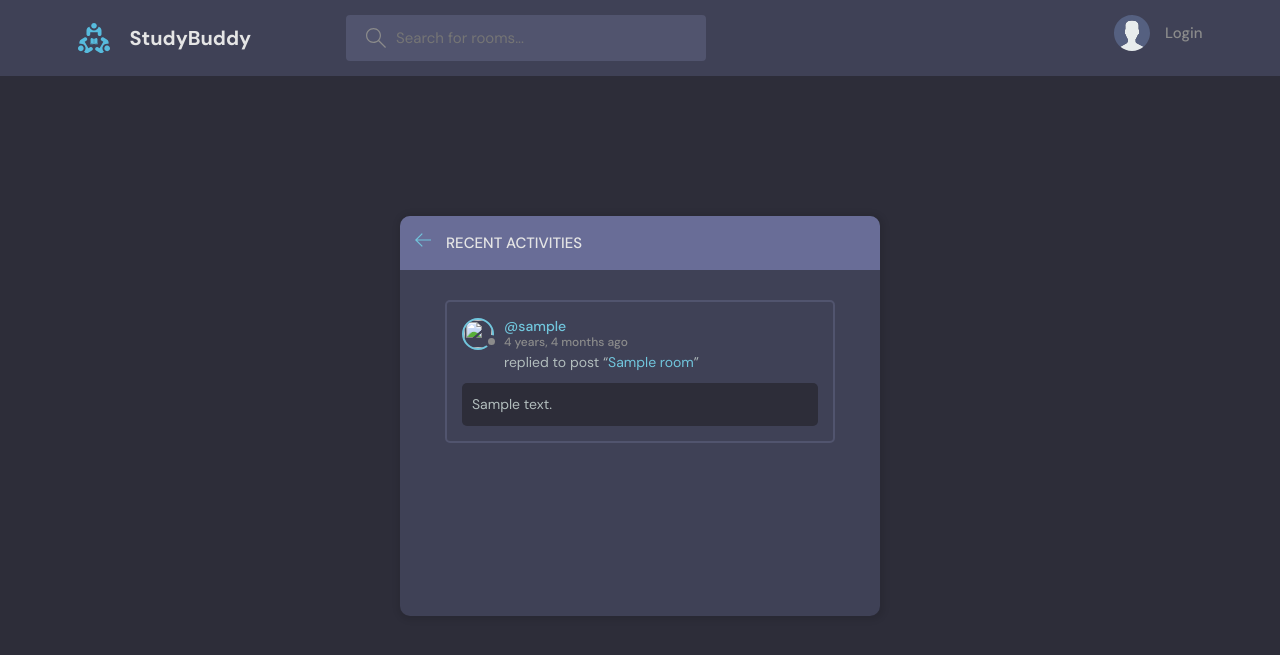
After one commit to SamiDghim/django-blogtech, a Django app: page /activity/ in a window 1280 px wide. The commit adds this page. Shown: the top 655 px of the page. Run offline with Django 5.2, Linux system fonts and the light colour scheme; tables that the repository leaves empty hold one stand-in row (values such as "Sample post").

Commit message:
finshing tempalte setup

```diff
--- /dev/null
+++ b/base/templates/base/activity.html
@@ -0,0 +1,64 @@
+{% extends 'main.html' %}
+
+{% block content %}
+<main class="layout">
+  <div class="container">
+    <div class="layout__box">
+      <div class="layout__boxHeader">
+        <div class="layout__boxTitle">
+          <a href="{% url 'home' %}">
+            <svg version="1.1" xmlns="http://www.w3.org/2000/svg" width="32" height="32" viewBox="0 0 32 32">
+              <title>arrow-left</title>
+              <path
+                d="M13.723 2.286l-13.723 13.714 13.719 13.714 1.616-1.611-10.96-10.96h27.625v-2.286h-27.625l10.965-10.965-1.616-1.607z">
+              </path>
+              </path>
+            </svg>
+          </a>
+          <h3>Recent Activities</h3>
+        </div>
+      </div>
+
+      <div class="activities-page layout__body">
+
+        {% for message in room_messages %}
+        <div class="activities__box">
+          <div class="activities__boxHeader roomListRoom__header">
+            <a href="{% url 'user-profile' message.user.id %}" class="roomListRoom__author">
+              <div class="avatar avatar--small">
+                <img src="{{message.user.avatar.url}}" />
+              </div>
+              <p>
+                @{{message.user}}
+                <span>{{message.created|timesince}} ago</span>
+              </p>
+            </a>
+
+            {% if request.user == message.user %}
+            <div class="roomListRoom__actions">
+              <a href="{% url 'delete-message' message.id %}">
+                <svg version="1.1" xmlns="http://www.w3.org/2000/svg" width="32" height="32" viewBox="0 0 32 32">
+                  <title>remove</title>
+                  <path
+                    d="M27.314 6.019l-1.333-1.333-9.98 9.981-9.981-9.981-1.333 1.333 9.981 9.981-9.981 9.98 1.333 1.333 9.981-9.98 9.98 9.98 1.333-1.333-9.98-9.98 9.98-9.981z">
+                  </path>
+                </svg>
+              </a>
+            </div>
+            {% endif %}
+
+          </div>
+          <div class="activities__boxContent">
+            <p>replied to post “<a href="{% url 'room' message.room.id %}">{{message.room}}</a>”</p>
+            <div class="activities__boxRoomContent">
+              {{message.body}}
+            </div>
+          </div>
+        </div>
+        {% endfor %}
+
+      </div>
+    </div>
+  </div>
+</main>
+{% endblock content %}
--- a/base/templates/base/feed_component.html
+++ b/base/templates/base/feed_component.html
@@ -18,7 +18,7 @@
     </p>
   </div>
   <div class="roomListRoom__meta">
-    <a href=="{% url 'room' room.id %}" class="roomListRoom__joined">
+    <a href="{% url 'room' room.id %}" class="roomListRoom__joined">
       <svg version="1.1" xmlns="http://www.w3.org/2000/svg" width="32" height="32" viewBox="0 0 32 32">
         <title>user-group</title>
         <path
--- a/base/templates/base/topics_component.html
+++ b/base/templates/base/topics_component.html
@@ -12,7 +12,7 @@
       </li>
     {%endfor%}
   </ul>
-  <a class="btn btn--link" href="topics.html">
+    <a class="btn btn--link" href="{% url 'topics' %}">
         More
         <svg version="1.1" xmlns="http://www.w3.org/2000/svg" width="32" height="32" viewBox="0 0 32 32">
             <title>chevron-down</title>
--- a/base/urls.py
+++ b/base/urls.py
@@ -14,7 +14,8 @@ urlpatterns = [
     path('create-room/', views.createRoom, name="create-room"),
     path('update-room/<str:pk>/', views.updateRoom, name="update-room"),
     path('delete-room/<str:pk>/', views.deleteRoom, name="delete-room"),
-    path('delete-message/<str:pk>/', views.deleteMessage, name="delete-message")
+    path('delete-message/<str:pk>/', views.deleteMessage, name="delete-message"),
 
-
+    path('topics/', views.topicsPage, name="topics"),
+    path('activity/', views.activityPage, name="activity"),
 ]
--- a/base/views.py
+++ b/base/views.py
@@ -69,7 +69,7 @@ def home(request):
     Q(description__icontains=q)
     ) # __contains(case sensitive ) ___icontains(not case sensitive)
 
-  topics = Topic.objects.all()
+  topics = Topic.objects.all()[0:5]
   room_count = rooms.count
   room_messages = Message.objects.filter(Q(room__topic__name__icontains=q))
 
@@ -182,3 +182,13 @@ def updateUser(request):
       form.save()
       return redirect('user-profile', pk=user.id)
   return render(request, 'base/update-user.html', {'form': form})
+
+def topicsPage(request):
+    q = request.GET.get('q') if request.GET.get('q') != None else ''
+    topics = Topic.objects.filter(name__icontains=q)
+    return render(request, 'base/topics.html', {'topics': topics})
+
+
+def activityPage(request):
+    room_messages = Message.objects.all()
+    return render(request, 'base/activity.html', {'room_messages': room_messages})
```
Also changed, not shown: base/templates/base/home.html (+4 -4 lines), base/templates/base/topics.html (added, +50 -0 lines). Lines whose indentation alone changed are shown as unchanged.
